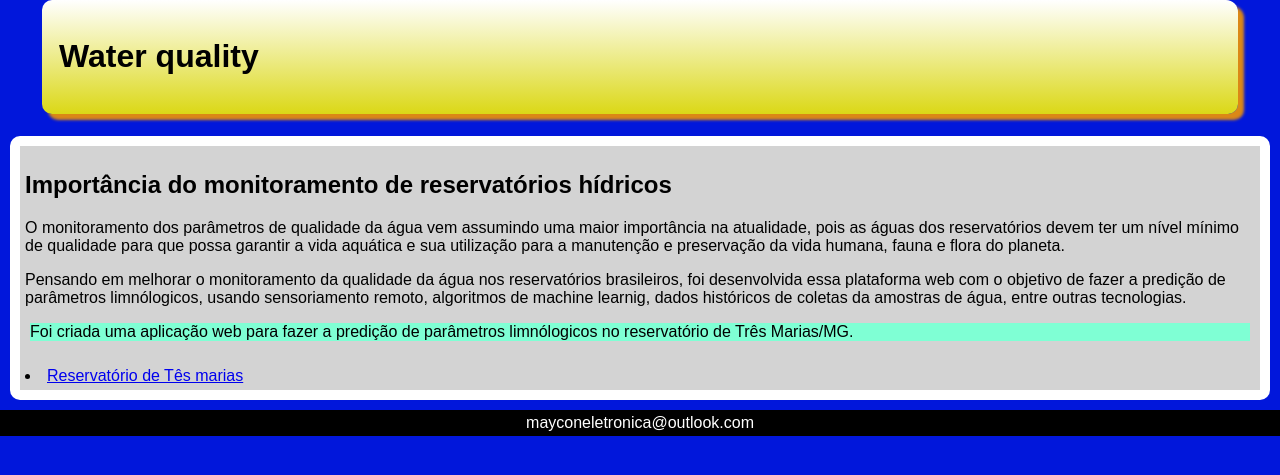
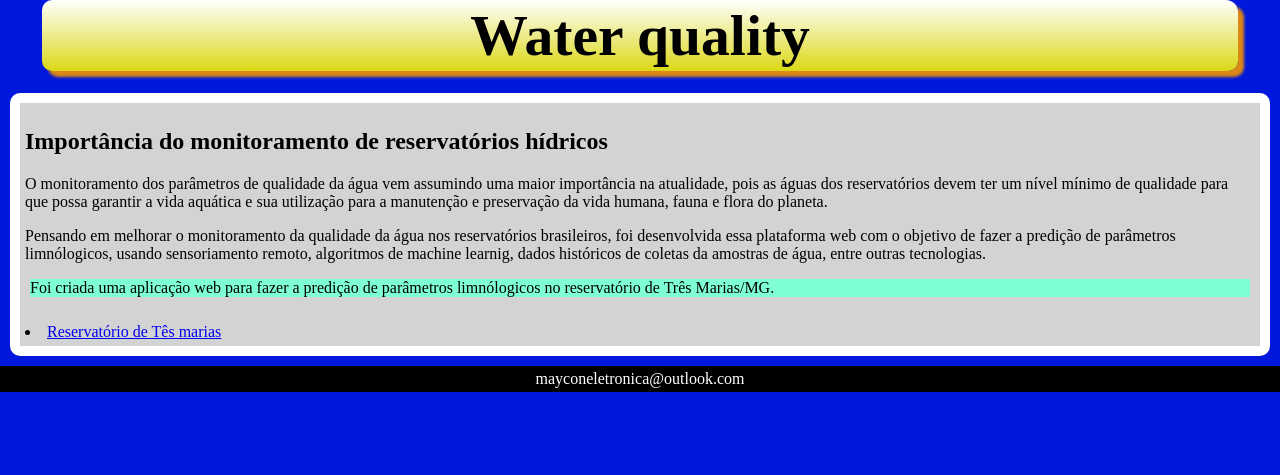
Before and after one commit to maycongabriel28/Desenvolvimento_web_scikitLearn, a Flask app: page / in a window 1280 px wide. Shown: the top 475 px of the page. Run offline with Flask 2, Linux system fonts and the light colour scheme.

Commit message:
Update layoult_principal.html

```diff
--- a/templates/layoult_principal.html
+++ b/templates/layoult_principal.html
@@ -8,22 +8,29 @@
     <title>Desenvolvimento Web - python</title> <!-- Título da aba da página na web -->
     <style>
         body { /* Corpo de fundo da página */
-            font-family: Arial, Helvetica, sans-serif; /* Fonte de letras */
             background-color: #0117DB; /* Cor do fundo da pagina */
             margin: 0px; /* Não adiciona marfin em nenhum dos lados */
         }
 
         header { /* Cabeçalho da página */
 
+            font-family: 'Times New Roman', Times, serif; /* Familia de fonte */
+            font-size: 1.8em; /* Tamanho da fonte (1em=16px) */
+            font-style: bold; /* Estilo da letra */
+            text-align: center;
             background-image: linear-gradient(360deg, #DBD816, white);
             margin: auto; /* Centraliza caixa no navegador */
-            padding: 17px; /* Distãncia do texto para a borda */
+            padding: 3px; /* Distãncia do texto para a borda */
             margin-top: 0px; /* Espaçamneto cima */
             margin-right: 42px; /* Espaçamento lado direito */
             margin-bottom: 22px; /* Espaçamento baixo */
             margin-left: 42px; /* Espaçamento lado esquerdo */
             border-radius: 10px 12px 10px 10px; /* Arredondamento de borda */
             box-shadow: 6px 6px 3px 0px #db8816; /* Adiciona sombras nas bordas das caixas (ajustar valores no Dev tools) */
+        }
+
+        header > h1 { /* TAG <h1> filha d <header> */
+            margin: 0px; /* Zera margem  */
         }
 
         nav {
```
